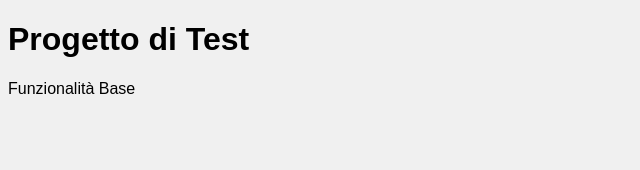
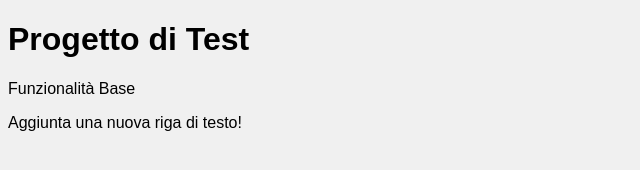
Before and after one commit to emanueleiaitaliabiz/fake_repo, a plain HTML site: page index.html in a window 1280 px wide. Shown: the whole page, without its empty margins (0-640 px from the left). Drawn offline with Linux system fonts and the light colour scheme.

Commit message:
Aggiunta nuova riga di testo

```diff
--- a/index.html
+++ b/index.html
@@ -7,5 +7,6 @@
 <body>
     <h1>Progetto di Test</h1>
     <p id="feature-status">Funzionalità Base</p>
+    <p class="new-feature">Aggiunta una nuova riga di testo!</p> <!-- TUA MODIFICA -->
 </body>
 </html>
```
